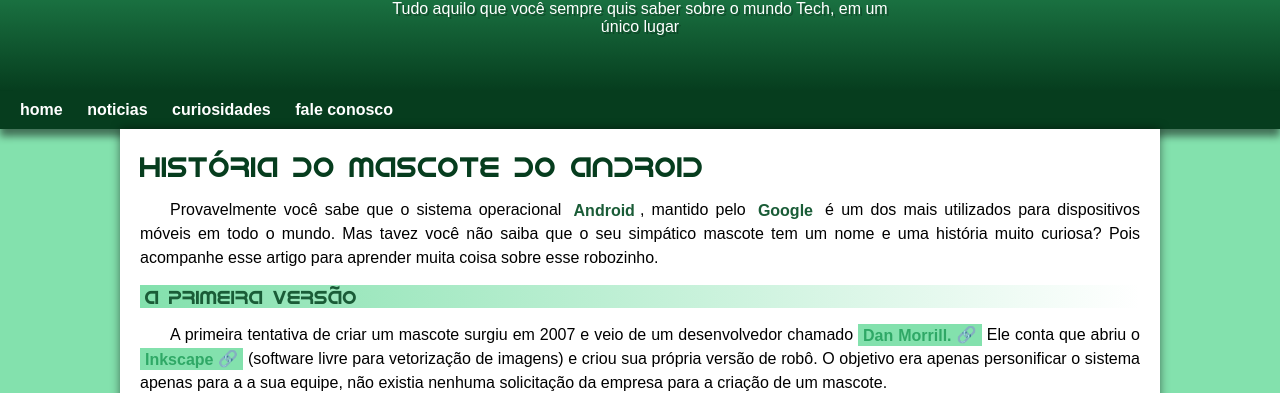
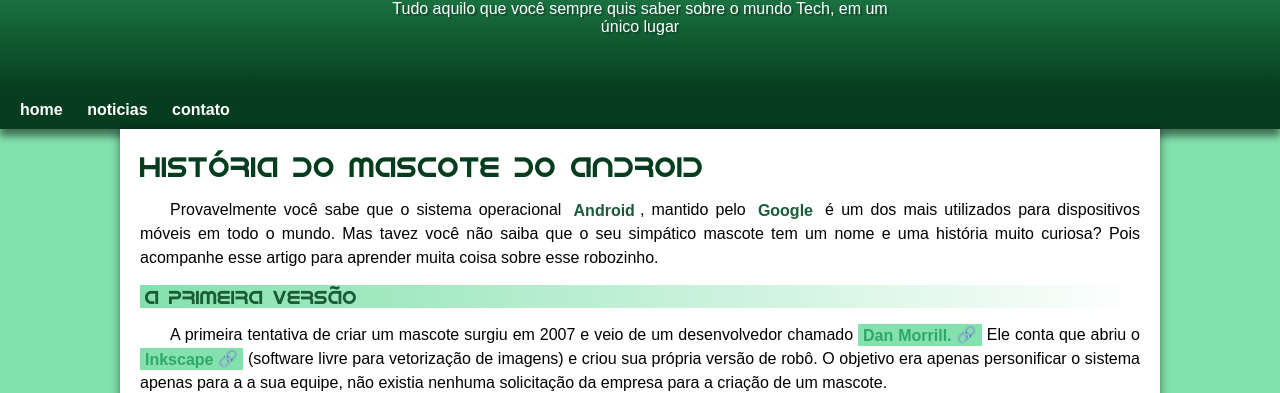
Before and after one commit to GuilhermeDRodrigues/projeto-android, a plain HTML site: page index.html in a window 1280 px wide. Shown: the part 99-492 px from the top of the page. Drawn offline with Linux system fonts and the light colour scheme.

Commit message:
correção de bug

```diff
--- a/index.html
+++ b/index.html
@@ -16,8 +16,7 @@
     <nav>
        <a href="#">home</a>
        <a href="#">noticias</a>
-       <a href="#">curiosidades</a>
-       <a href="#">fale conosco</a>
+       <a href="#">contato</a>
     </nav>
     <main>
         <article>
--- a/style/style.css
+++ b/style/style.css
@@ -80,7 +80,7 @@ nav a:hover{
 }
 main{
     max-width: 1000px;
-    min-width: 300px;
+    min-width: 100px;
     margin: auto;
     margin-bottom: 10px;
     padding: 20px;
```
